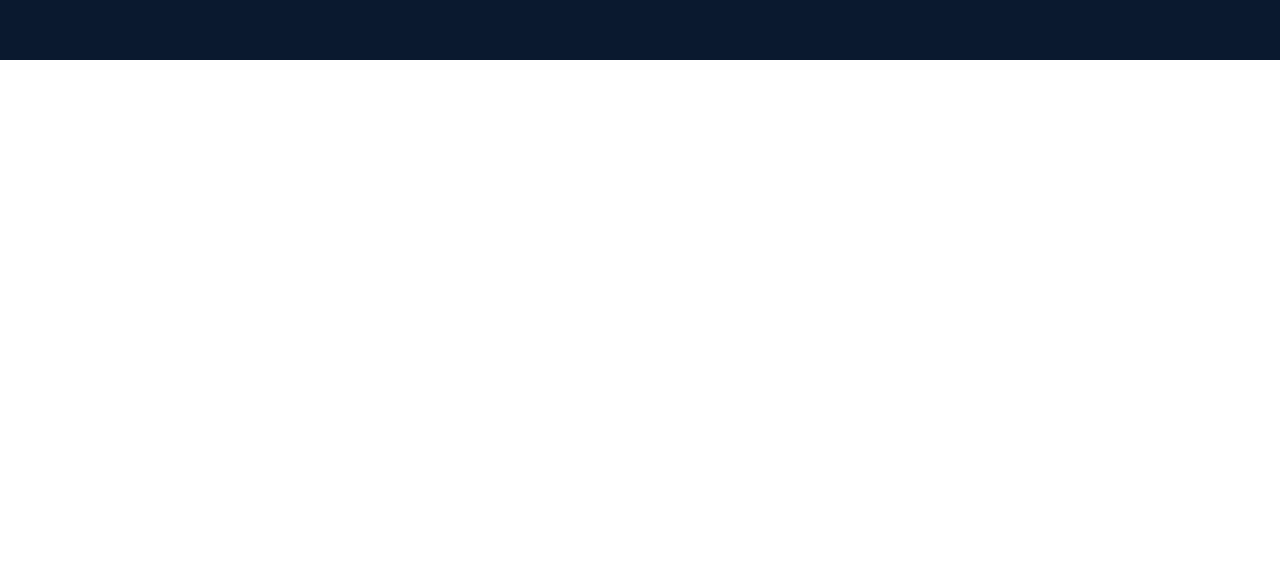
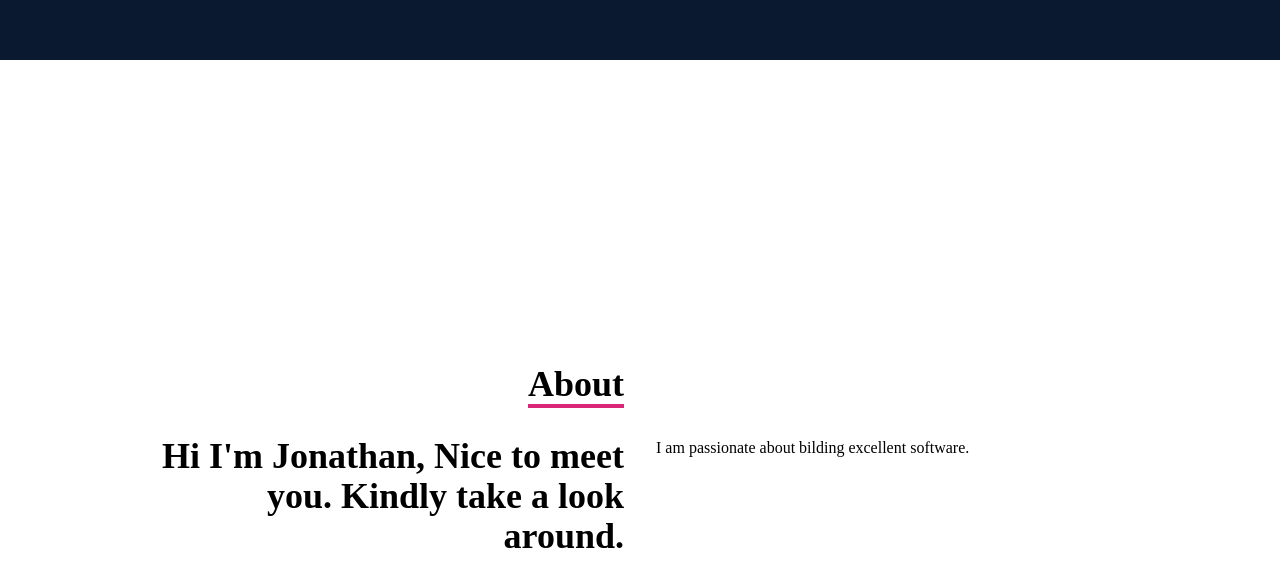
Before and after one commit to JonCurls/Portfolio, a React (Create React App) app: page / in a window 1280 px wide. Shown: the part 740-1326 px from the top of the page. Before the commit the page ends 800 px from the top, so only its background shows below. Built offline with nearby package versions, Linux system fonts and the light colour scheme.

Commit message:
about section

```diff
--- a/src/App.js
+++ b/src/App.js
@@ -1,3 +1,4 @@
+import About from "./components/About";
 import { Home } from "./components/Home";
 import { Navbar } from "./components/Navbar";
 
@@ -6,6 +7,7 @@
     <div>
       <Navbar />
       <Home />
+      <About />
     </div>
   );
 }
--- a/src/components/About.jsx
+++ b/src/components/About.jsx
@@ -1,7 +1,26 @@
 import React from "react";
 
 const About = () => {
-  return <div>About</div>;
+  return (
+    <div name="about" className="w-full h-screen bg-bg-[#0a192f]">
+      <div className="flex flex-col justify-center items-center w-full h-full">
+        <div className="max-w-[1000px] w-full px-4 grid grid-cols-2 gap-8">
+          <div className="sm:text-right pb-8 pl-4">
+            <p className="text-4xl font-bold inline border-b-4 border-pink-600">
+              About
+            </p>
+          </div>
+          <div></div>
+        </div>
+        <div className="max-w-[1000px] w-full grid sm:grid-cols-2 gap-8 px-4">
+          <div className="sm:text-right text-4xl font-bold">
+            <p>Hi I'm Jonathan, Nice to meet you. Kindly take a look around.</p>
+          </div>
+          <div>I am passionate about bilding excellent software.</div>
+        </div>
+      </div>
+    </div>
+  );
 };
 
 export default About;
```
